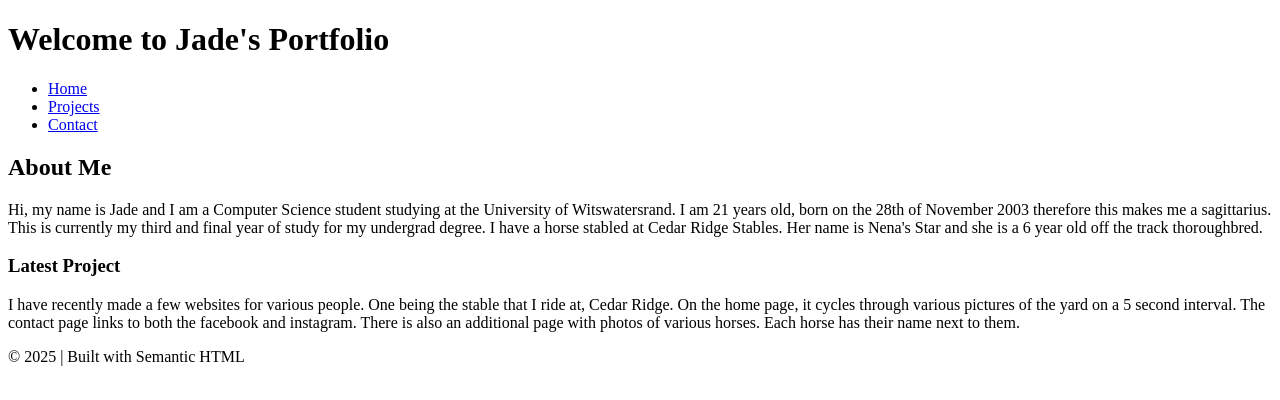
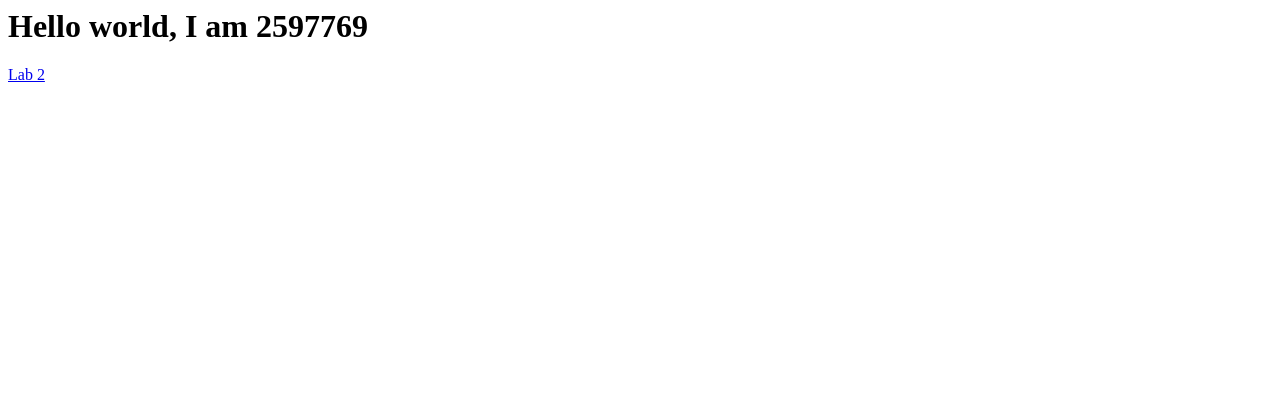
Before and after one commit to swaitj03/swaitj03.github.io, a plain HTML site: page index.html in a window 1280 px wide. Drawn offline with Linux system fonts and the light colour scheme.

Commit message:
Linked index.html to Lab 2 html

```diff
--- a/index.html
+++ b/index.html
@@ -1,46 +1,4 @@
-<!DOCTYPE html>
-<html lang = "en">
-<header>
-    <h1>
-        Welcome to Jade's Portfolio
-    </h1>
-</header>
-<nav>
-    <ul>
-        <li><a href = "#">Home</a>
-        </li>
-        <li><a href = "#">Projects</a>
-        </li>
-        <li><a href = "#">Contact</a>
-        </li>
-    </ul>
-</nav>
-<main>
-    <section>
-        <h2>
-            About Me
-        </h2>
-        <p>
-            Hi, my name is Jade and I am a Computer Science student studying at the University of Witswatersrand.
-            I am 21 years old, born on the 28th of November 2003 therefore this makes me a sagittarius.
-            This is currently my third and final year of study for my undergrad degree. I have a horse stabled at Cedar Ridge Stables.
-            Her name is Nena's Star and she is a 6 year old off the track thoroughbred.
-        </p>
-        <article>
-            <h3>
-                Latest Project
-            </h3>
-            <p>
-                I have recently made a few websites for various people. One being the stable that I ride at, Cedar Ridge.
-                On the home page, it cycles through various pictures of the yard on a 5 second interval.
-                The contact page links to both the facebook and instagram. There is also an additional page with photos of various horses.
-                Each horse has their name next to them.
-
-            </p>
-        </article>
-    </section>
-</main>
-<footer>
-    © 2025 | Built with Semantic HTML
-</footer>
+<html>
+    <h1>Hello world, I am 2597769</h1>
+    <a href ="2597769-lab2.html"> Lab 2</a>
 </html>
```
